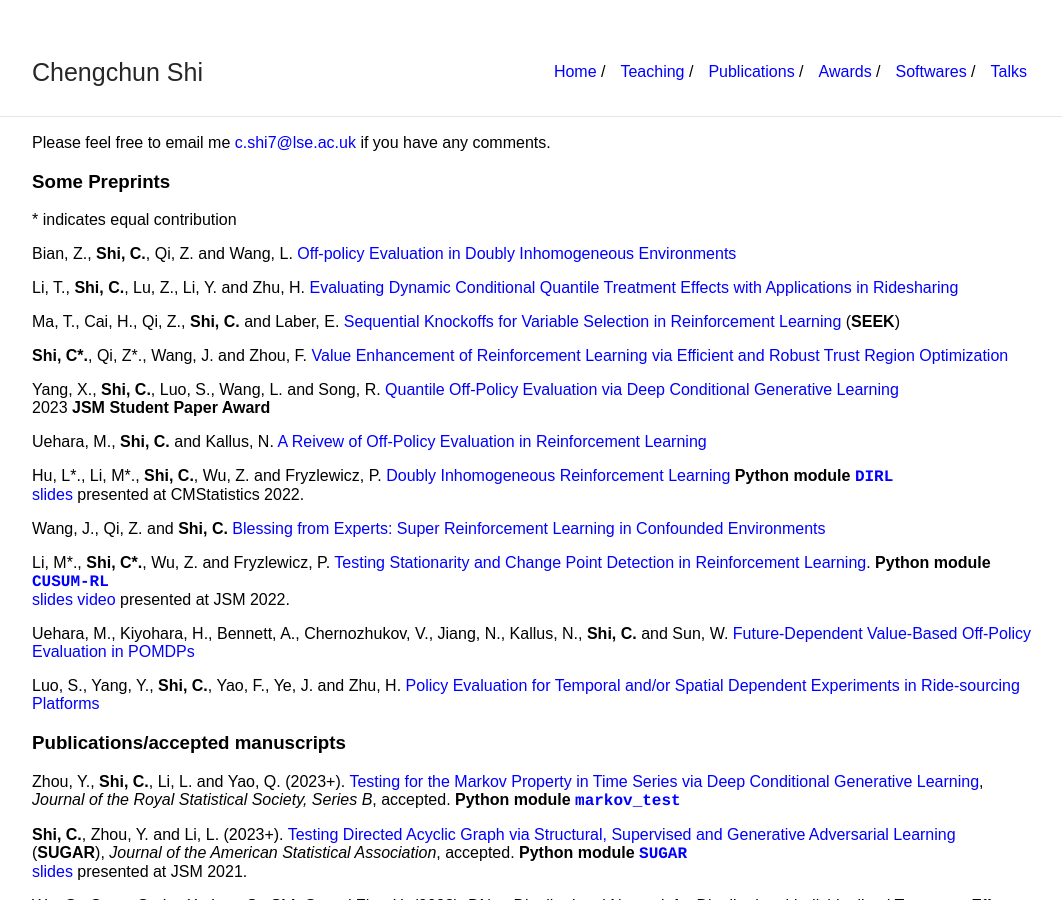
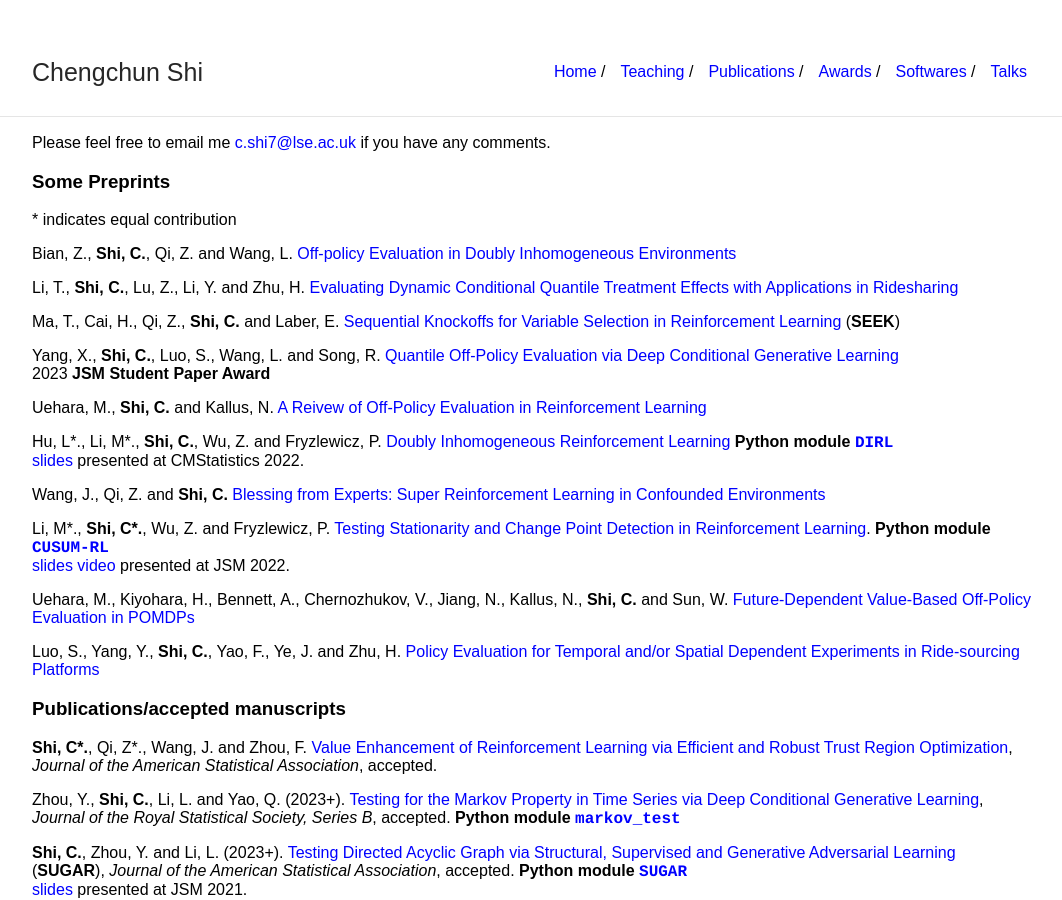
Before and after one commit to callmespring/callmespring.github.io, a Jekyll site: the page built from publication.md, in a window 1280 px wide and 900 px high. Shown: the whole window, without its empty margins (108-1170 px from the left). Built offline with Jekyll 4.4.1, drawn with Linux system fonts in a browser that asks for light colours; some of the changed lines change nothing that is shown.

Commit message:
Update publication.md

```diff
--- a/publication.md
+++ b/publication.md
@@ -19,10 +19,6 @@ Li, T., **Shi, C.**, Lu, Z., Li, Y. and Zhu, H. [Evaluating Dynamic Conditional
 Ma, T., Cai, H., Qi, Z., **Shi, C.** and Laber, E. [Sequential Knockoffs for Variable Selection in
 Reinforcement Learning](https://arxiv.org/pdf/2303.14281.pdf) (**SEEK**)
 
-**Shi, C\*.**, Qi, Z\*., Wang, J. and Zhou, F. [Value Enhancement of Reinforcement
-Learning via Efficient and Robust Trust
-Region Optimization](https://arxiv.org/pdf/2301.02220.pdf)
-
 Yang, X., **Shi, C.**, Luo, S., Wang, L. and Song, R. [Quantile Off-Policy Evaluation via Deep Conditional Generative Learning
 ](https://arxiv.org/abs/2212.14466) <br/>2023 **JSM Student Paper Award**
 
@@ -41,6 +37,10 @@ Uehara, M., Kiyohara, H., Bennett, A., Chernozhukov, V., Jiang, N., Kallus, N.,
 Luo, S., Yang, Y., **Shi, C.**, Yao, F., Ye, J. and Zhu, H. [Policy Evaluation for Temporal and/or Spatial Dependent Experiments in Ride-sourcing Platforms](https://arxiv.org/pdf/2202.10887.pdf)
 
 ### Publications/accepted manuscripts
+
+**Shi, C\*.**, Qi, Z\*., Wang, J. and Zhou, F. [Value Enhancement of Reinforcement
+Learning via Efficient and Robust Trust
+Region Optimization](https://arxiv.org/pdf/2301.02220.pdf), _Journal of the American Statistical Association_, accepted.
 
 Zhou, Y., **Shi, C.**, Li, L. and Yao, Q. (2023+). [Testing for the Markov Property in Time Series via Deep Conditional Generative Learning](https://arxiv.org/abs/2305.19244), _Journal of the Royal Statistical Society, Series B_, accepted. **Python module** [<span style="font-family:courier;">**markov_test**</span>](https://github.com/yunzhe-zhou/markov_test)
 
```
